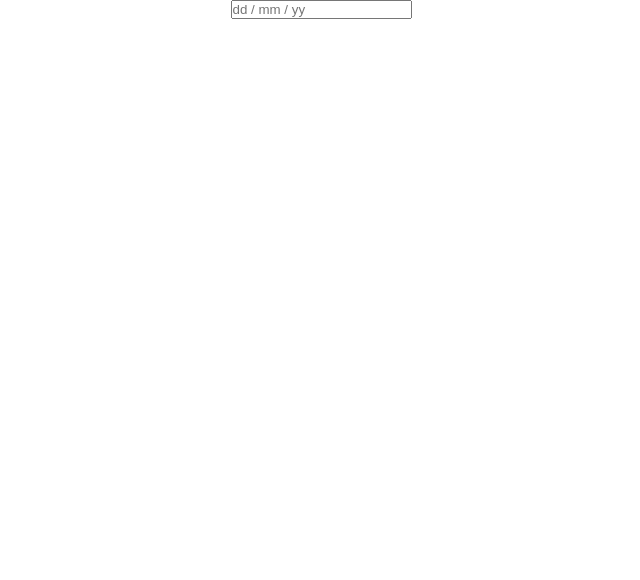
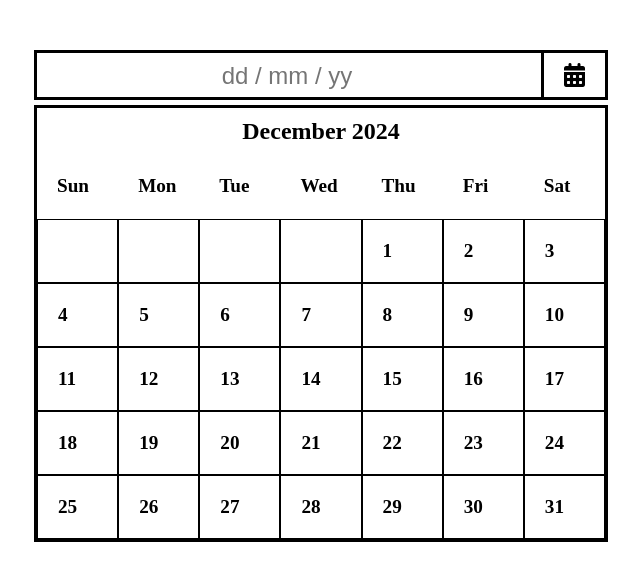
Before and after one commit to DipNarayanMahara2/Frontend-Practice-, a plain HTML site: page project5/index.html in a window 1280 px wide. Shown: the whole page, without its empty margins (319-959 px from the left). Drawn offline with nearby package versions, Linux system fonts and the light colour scheme.

Commit message:
Projcet5 : DataPicker Completed

```diff
--- a/project5/index.html
+++ b/project5/index.html
@@ -6,7 +6,7 @@
   <meta name="viewport" content="width=device-width, initial-scale=1.0">
   <title>DatePicker</title>
 
-  <link rel="stylesheet" href="https://cdnjs.cloudflare.com/ajax/libs/boxicons/2.1.0/dist/boxicons.js">
+  <link rel="stylesheet" href="https://cdnjs.cloudflare.com/ajax/libs/font-awesome/6.7.1/css/all.min.css">
 
   <link rel="stylesheet" href="style.css">
 </head>
@@ -16,7 +16,63 @@
   <main class="datepicker-container">
     <div class="inputsection">
       <input type="date " placeholder="dd / mm / yy" class="date-input">
+      <button class="calendar-butoon"><i class="fa-solid fa-calendar-days"></i></button>
     </div>
+
+    <div class="calendar-section">
+      <div class="month-container">
+        <div class="month">
+          <h2>December 2024</h2>
+        </div>
+      </div>
+      <div class="container">
+        <div class="h1">Sun</div>
+        <div class="h2">Mon</div>
+        <div class="h3">Tue</div>
+        <div class="h4">Wed</div>
+        <div class="h5">Thu</div>
+        <div class="h6">Fri</div>
+        <div class="h7">Sat</div>
+        <div class="c1"></div>
+        <div class="c2"></div>
+        <div class="c3"></div>
+        <div class="c4"></div>
+        <div class="c5">1</div>
+        <div class="c6">2</div>
+        <div class="c7">3</div>
+        <div class="c8">4</div>
+        <div class="c9">5</div>
+        <div class="c10">6</div>
+        <div class="c11">7</div>
+        <div class="c12">8</div>
+        <div class="c13">9</div>
+        <div class="c14">10</div>
+        <div class="c15">11</div>
+        <div class="c16">12</div>
+        <div class="c17">13</div>
+        <div class="c18">14</div>
+        <div class="c19">15</div>
+        <div class="c20">16</div>
+        <div class="c21">17</div>
+        <div class="c22">18</div>
+        <div class="c23">19</div>
+        <div class="c24">20</div>
+        <div class="c25">21</div>
+        <div class="c26">22</div>
+        <div class="c27">23</div>
+        <div class="c28">24</div>
+        <div class="C29">25</div>
+        <div class="C30">26</div>
+        <div class="C31">27</div>
+        <div class="C32">28</div>
+        <div class="C33">29</div>
+        <div class="C34">30</div>
+        <div class="C35">31</div>
+      </div>
+
+    </div>
+
+
   </main>
 
 </body>
--- a/project5/style.css
+++ b/project5/style.css
@@ -9,3 +9,271 @@ body {
   justify-content: center;
   align-items: center;
 }
+
+.datepicker-container {
+  margin: 50px 0;
+}
+
+.inputsection {
+  border: 3px solid black;
+}
+
+.inputsection input {
+  width: 500px;
+  text-align: center;
+  font-size: 1.5rem;
+  border: none;
+}
+
+.calendar-butoon {
+  border: none;
+  background: white;
+}
+
+.fa-solid {
+  font-size: 1.5rem;
+  border-left: 3px solid black;
+  padding: 10px 20px;
+}
+
+.month {
+  display: flex;
+  align-items: center;
+  justify-content: center;
+}
+
+.calendar-section {
+  border: 3px solid black;
+  margin-top: 5px;
+
+}
+
+.container {
+  display: grid;
+  grid-template-columns: 1fr 1fr 1fr 1fr 1fr 1fr 1fr;
+  grid-template-rows: 1fr 1fr 1fr 1fr 1fr;
+  gap: 0px 0px;
+  grid-auto-flow: column;
+  grid-template-areas:
+    "h1 h2 h3 h4 h5 h6 h7"
+    "c1 c2 c3 c4 c5 c6 c7"
+    "c8 c9 c10 c11 c12 c13 c14"
+    "c15 c16 c17 c18 c19 c20 c21"
+    "c22 c23 c24 c25 c26 c27 c28"
+    "C29 C30 C31 C32 C33 C34 C35";
+}
+
+.container div {
+  padding: 20px;
+  font-size: 1.2rem;
+  font-weight: 800;
+}
+
+.month-container {
+  margin: 10px 0;
+}
+
+.h1 {
+  grid-area: h1;
+
+}
+
+.h2 {
+  grid-area: h2;
+}
+
+.h3 {
+  grid-area: h3;
+}
+
+.h4 {
+  grid-area: h4;
+}
+
+.h5 {
+  grid-area: h5;
+}
+
+.h6 {
+  grid-area: h6;
+}
+
+.h7 {
+  grid-area: h7;
+}
+
+.c1 {
+  grid-area: c1;
+  border: 1px solid black;
+}
+
+.c2 {
+  grid-area: c2;
+  border: 1px solid black;
+}
+
+.c3 {
+  grid-area: c3;
+  border: 1px solid black;
+}
+
+.c4 {
+  grid-area: c4;
+  border: 1px solid black;
+}
+
+.c5 {
+  grid-area: c5;
+  border: 1px solid black;
+}
+
+.c6 {
+  grid-area: c6;
+  border: 1px solid black;
+}
+
+.c7 {
+  grid-area: c7;
+  border: 1px solid black;
+}
+
+.c8 {
+  grid-area: c8;
+  border: 1px solid black;
+}
+
+.c9 {
+  grid-area: c9;
+  border: 1px solid black;
+}
+
+.c10 {
+  grid-area: c10;
+  border: 1px solid black;
+}
+
+.c11 {
+  grid-area: c11;
+  border: 1px solid black;
+}
+
+.c12 {
+  grid-area: c12;
+  border: 1px solid black;
+}
+
+.c13 {
+  grid-area: c13;
+  border: 1px solid black;
+}
+
+.c14 {
+  grid-area: c14;
+  border: 1px solid black;
+}
+
+.c15 {
+  grid-area: c15;
+  border: 1px solid black;
+}
+
+.c16 {
+  grid-area: c16;
+  border: 1px solid black;
+}
+
+.c17 {
+  grid-area: c17;
+  border: 1px solid black;
+}
+
+.c18 {
+  grid-area: c18;
+  border: 1px solid black;
+}
+
+.c19 {
+  grid-area: c19;
+  border: 1px solid black;
+}
+
+.c20 {
+  grid-area: c20;
+  border: 1px solid black;
+}
+
+.c21 {
+  grid-area: c21;
+  border: 1px solid black;
+}
+
+.c22 {
+  grid-area: c22;
+  border: 1px solid black;
+}
+
+.c23 {
+  grid-area: c23;
+  border: 1px solid black;
+}
+
+.c24 {
+  grid-area: c24;
+  border: 1px solid black;
+}
+
+.c25 {
+  grid-area: c25;
+  border: 1px solid black;
+}
+
+.c26 {
+  grid-area: c26;
+  border: 1px solid black;
+}
+
+.c27 {
+  grid-area: c27;
+  border: 1px solid black;
+}
+
+.c28 {
+  grid-area: c28;
+  border: 1px solid black;
+}
+
+.C29 {
+  grid-area: C29;
+  border: 1px solid black;
+
+}
+
+.C30 {
+  grid-area: C30;
+  border: 1px solid black;
+}
+
+.C31 {
+  grid-area: C31;
+  border: 1px solid black;
+}
+
+.C32 {
+  grid-area: C32;
+  border: 1px solid black;
+}
+
+.C33 {
+  grid-area: C33;
+  border: 1px solid black;
+}
+
+.C34 {
+  grid-area: C34;
+  border: 1px solid black;
+}
+
+.C35 {
+  grid-area: C35;
+  border: 1px solid black;
+}
```
